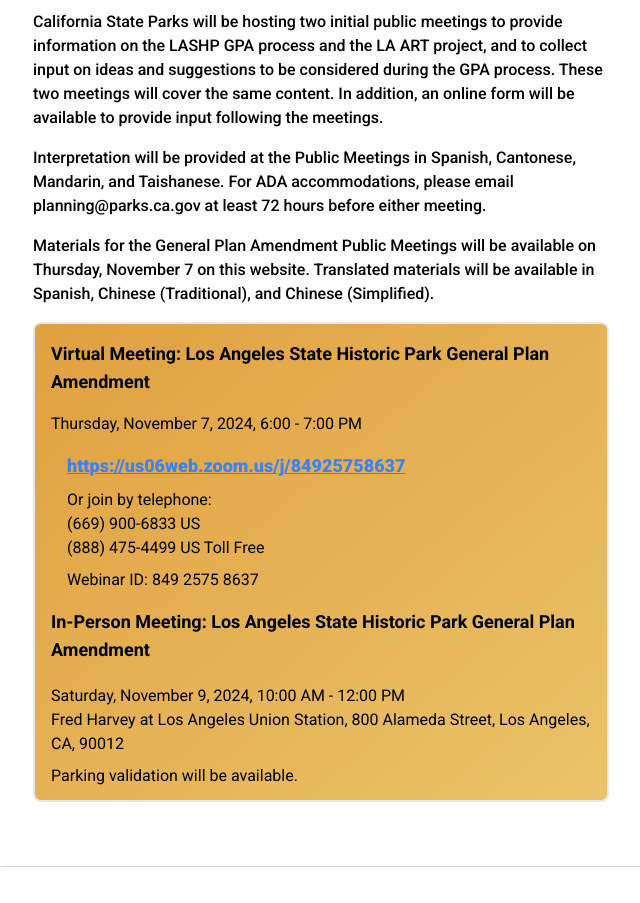
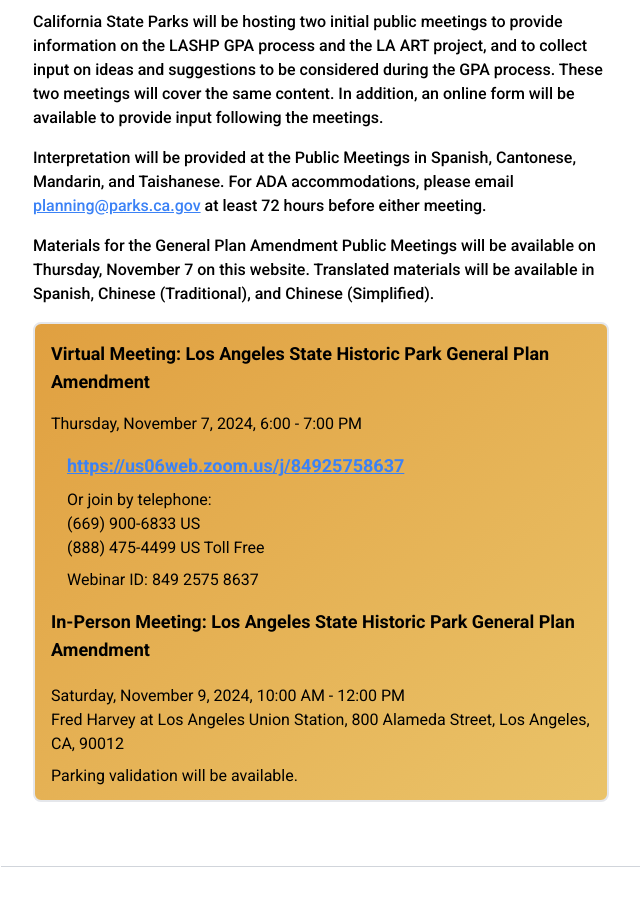
Before and after one commit to AECOMVizStudio/la_art, a React (Vite) app: page / in a window 1280 px wide. Shown: the part 1960-2863 px from the top of the page, without its empty margins (151-791 px from the left). Built offline with nearby package versions, Linux system fonts and the light colour scheme.

Commit message:
email link styling

```diff
--- a/src/components/children/Headings/Upcoming.tsx
+++ b/src/components/children/Headings/Upcoming.tsx
@@ -16,7 +16,7 @@ const Upcoming = () => {
             <p className="font-medium pt-4">The LASHP GPA public outreach effort will begin in November 2024 and will extend into Spring 2025.</p>
             <div className="font-medium pt-4">If you wish to receive plan and meeting notifications, please sign up by clicking the button under “Sign up to receive LASHP General Plan Amendment information.” </div>
             <p className="font-medium pt-4">California State Parks will be hosting two initial public meetings to provide information on the LASHP GPA process and the LA ART project, and to collect input on ideas and suggestions to be considered during the GPA process. These two meetings will cover the same content. In addition, an online form will be available to provide input following the meetings.</p>
-            <p className="font-medium pt-4">Interpretation will be provided at the Public Meetings in Spanish, Cantonese, Mandarin, and Taishanese.  For ADA accommodations, please email planning@parks.ca.gov at least 72 hours before either meeting.</p>
+            <p className="font-medium pt-4">Interpretation will be provided at the Public Meetings in Spanish, Cantonese, Mandarin, and Taishanese.  For ADA accommodations, please email <span className="text-blue-500 underline">planning@parks.ca.gov</span> at least 72 hours before either meeting.</p>
             <p className="font-medium py-4">Materials for the General Plan Amendment Public Meetings will be available on Thursday, November 7 on this website. Translated materials will be available in Spanish, Chinese (Traditional), and Chinese (Simplified).</p>
 
 
@@ -25,7 +25,7 @@ const Upcoming = () => {
                     <h4 className="font-semibold pt-2 text-lg">Virtual Meeting: Los Angeles State Historic Park General Plan Amendment</h4>
                     <p className="font-normal pt-4">Thursday, November 7, 2024, 6:00 - 7:00 PM </p>
                     <div className="font-normal pt-4 mx-4 w-[80%]">
-                        <a className="text-blue-500 underline font-extrabold text-sm sm:text-lg" href='https://us06web.zoom.us/j/84925758637' target="_blank" rel="noopener noreferrer">https://us06web.zoom.us/j/84925758637</a>
+                        <a className="text-blue-500 underline font-bold text-sm sm:text-lg" href='https://us06web.zoom.us/j/84925758637' target="_blank" rel="noopener noreferrer">https://us06web.zoom.us/j/84925758637</a>
                         <div className="py-2">
                             <p>Or join by telephone:</p>
                             <p>(669) 900-6833 US</p>
```
